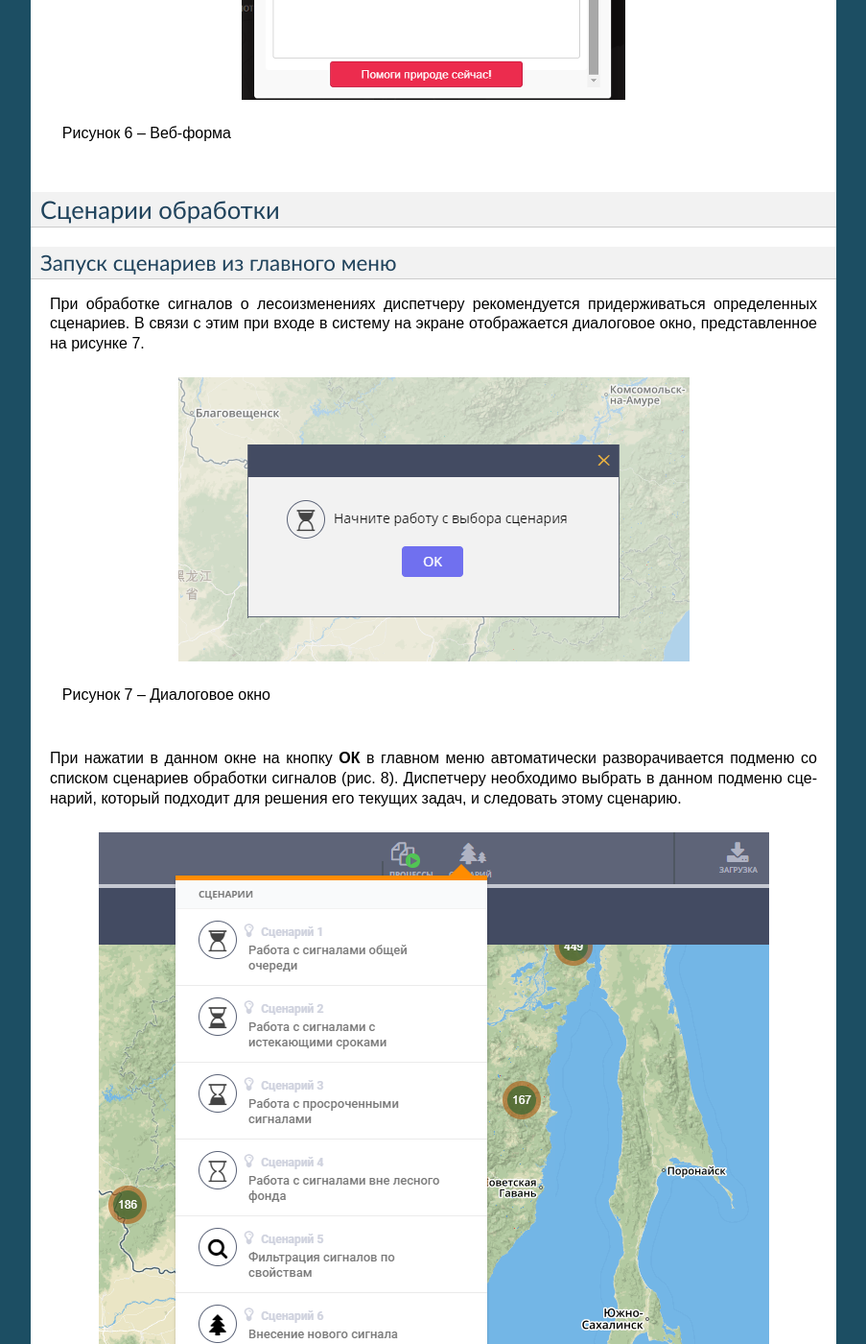
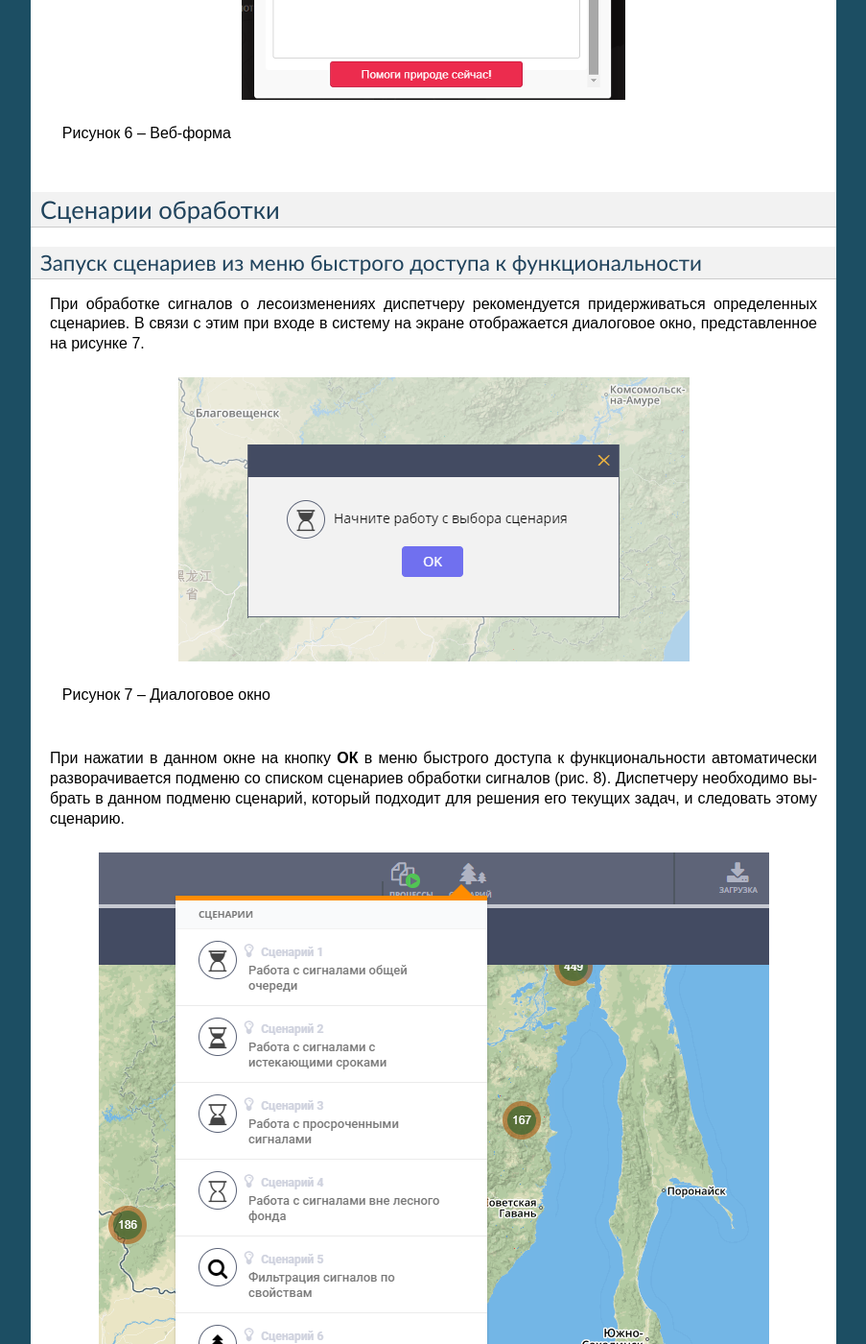
Before and after one commit to citoruspm/kedrsys, a Sphinx documentation site: the page built from source/kedr.rst, in a window 1280 px wide and 1400 px high, scrolled down 9180 px. Shown: the whole window at 96% size, without its empty margins (198-1101 px from the left). Built offline with Sphinx 7.4.7, drawn with Linux system fonts in a browser that asks for light colours; formulas are drawn with MathJax 3; some of the changed text lies outside the part shown.

Commit message:
Update kedr.rst

```diff
--- a/source/kedr.rst
+++ b/source/kedr.rst
@@ -377,8 +377,8 @@
 Сценарии обработки
 ==================
 
-Запуск сценариев из главного меню
----------------------------------
+Запуск сценариев из меню быстрого доступа к функциональности
+------------------------------------------------------------
 
 При обработке сигналов о лесоизменениях диспетчеру рекомендуется придерживаться определенных
 сценариев. В связи с этим при входе в систему на экране отображается
@@ -390,10 +390,7 @@
 
            Рисунок 7 – Диалоговое окно
 
-При нажатии в данном окне на кнопку **ОК** в главном меню автоматически
-разворачивается подменю со списком сценариев обработки сигналов (рис.
-8). Диспетчеру необходимо выбрать в данном подменю сценарий, который
-подходит для решения его текущих задач, и следовать этому сценарию.
+При нажатии в данном окне на кнопку **ОК** в меню быстрого доступа к функциональности автоматически разворачивается подменю со списком сценариев обработки сигналов (рис. 8). Диспетчеру необходимо выбрать в данном подменю сценарий, который подходит для решения его текущих задач, и следовать этому сценарию.
 
 .. figure:: _static/scenarii_2.png
            :scale: 100 %
@@ -899,9 +896,7 @@
 
            Рисунок 33 – Всплывающее окно
 
-Система отправит запрос на внешний сервис. Сообщение об этом отобразится
-в диалоговом окне, представленном на рисунке 34. В данном окне следует
-нажать на кнопку **ОК**.
+Система отправит запрос на внешний сервис. Сообщение об этом отобразится в диалоговом окне, представленном на рисунке 34. В данном окне следует нажать на кнопку **ОК**.
 
 .. figure:: _static/zapros_snimkov_2.png
            :scale: 100 %
@@ -909,9 +904,7 @@
 
            Рисунок 34 – Диалоговое окно
 
-Через некоторое время на панели главного меню отобразится иконка
-|image0| (рис. 35), указывающая на то, что запрошенные снимки поступили
-в систему. Требуется нажать на данную иконку.
+Через некоторое время на панели меню быстрого доступа к функциональности отобразится иконка |image0| (рис. 35), указывающая на то, что запрошенные снимки поступили в систему. Требуется нажать на данную иконку.
 
 .. figure:: _static/zapros_snimkov_4.png
            :scale: 100 %
@@ -919,8 +912,7 @@
 
            Рисунок 35 – Снимки поступили в систему
 
-Затем в отобразившемся диалоговом окне, представленном на рисунке 36,
-следует нажать на кнопку **ОК**.
+Затем в отобразившемся диалоговом окне, представленном на рисунке 36, следует нажать на кнопку **ОК**.
 
 .. figure:: _static/zapros_snimkov_5.png
            :scale: 100 %
@@ -1252,8 +1244,7 @@
 Табличный поиск
 ---------------
 
-Чтобы открыть таблицу, предназначенную для поиска сигналов, в главном
-меню системы следует нажать на кнопку **Сигналы** (рис. 50).
+Чтобы открыть таблицу, предназначенную для поиска сигналов, в меню быстрого доступа к функциональности следует нажать на кнопку **Сигналы** (рис. 50).
 
 Таблица содержит следующие инструменты управления:
 
@@ -1410,8 +1401,7 @@
 Просмотр и поиск информации на карте
 ------------------------------------
 
-Чтобы открыть карту, в главном меню системы нажмите на кнопку **Карта**
-(рис. 54).
+Чтобы открыть карту, в меню быстрого доступа к функциональности нажмите на кнопку **Карта** (рис. 54).
 
 .. figure:: _static/karta_1.png
            :scale: 100 %
```
